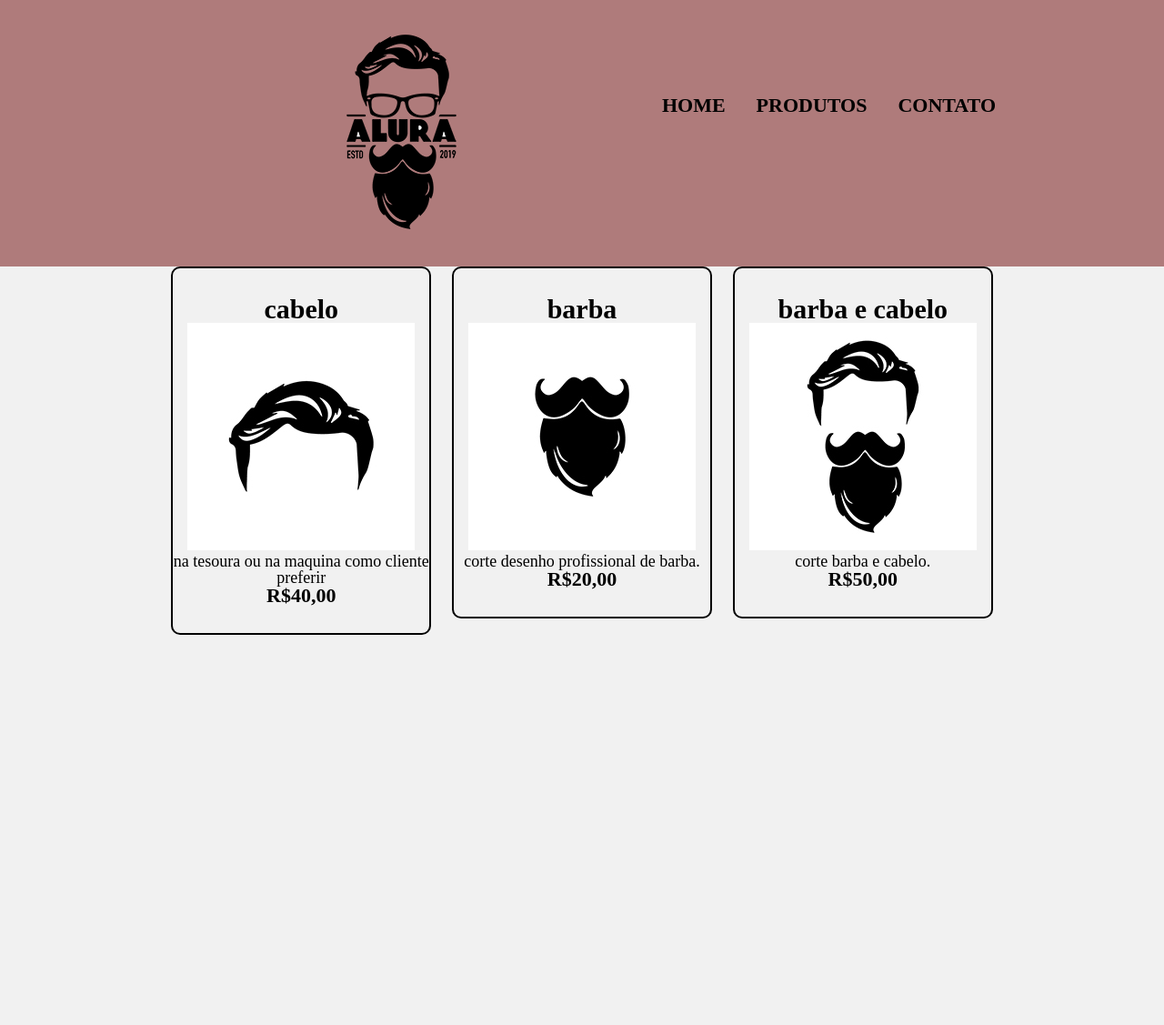
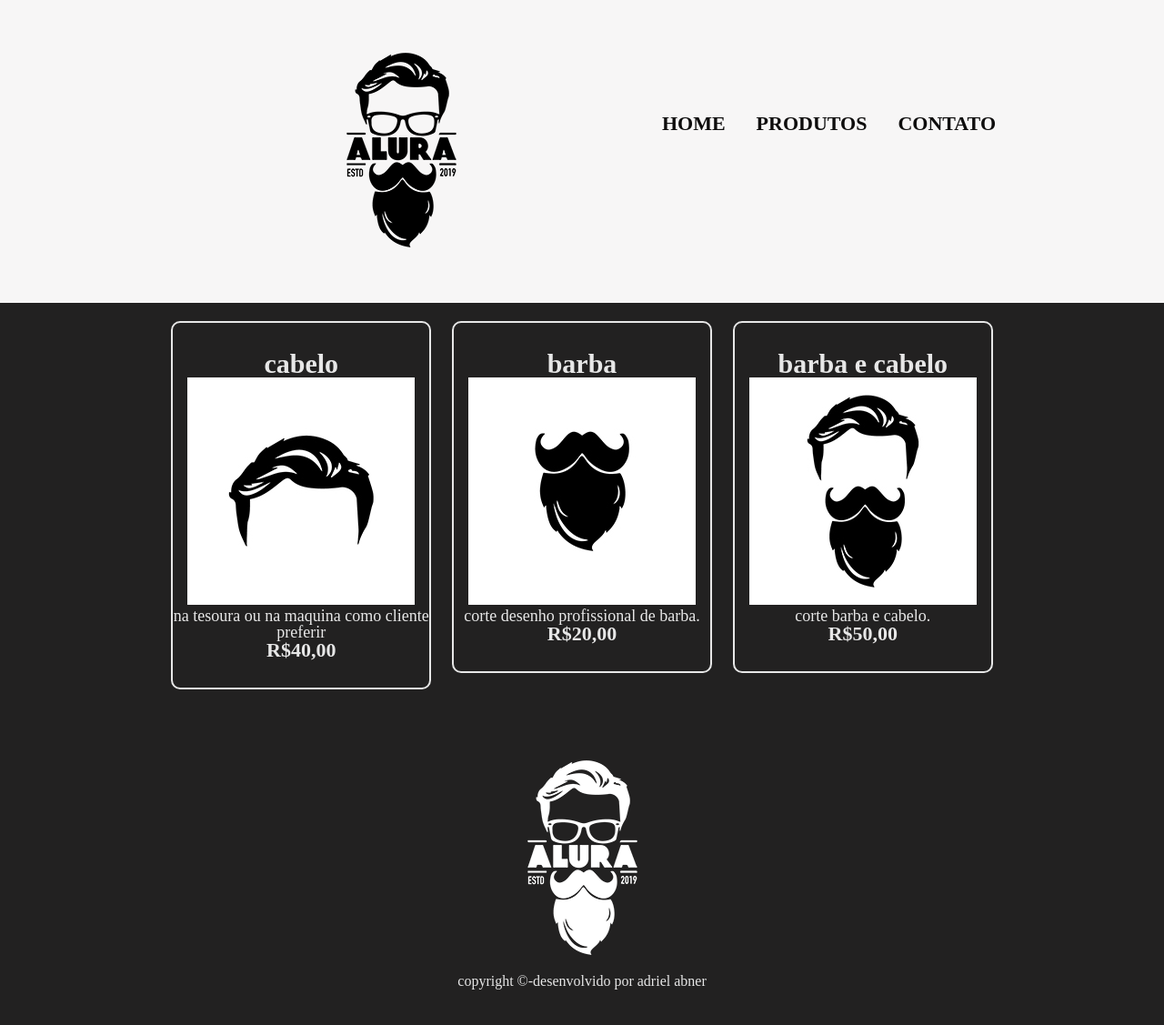
Before and after one commit to adrieltreter/2front23, a plain HTML site: page produtos.html in a window 1280 px wide. Shown: the whole page at 91% size. Before the commit the page ends 800 px from the top, so only its background shows below. Drawn offline with Linux system fonts and the light colour scheme.

Commit message:
Add files via upload

```diff
--- a/produtos.css
+++ b/produtos.css
@@ -5,7 +5,7 @@
     text-decoration: none;
 }
 body{
-    background-color: rgb(241, 241, 241);
+    background-color: rgb(34, 33, 33);
 }
 nav li{
     display:    inline-block;
@@ -13,22 +13,23 @@ nav li{
 }
 nav  a  {
     text-decoration:none ;
-    color: black;
+    color: rgb(14, 13, 13);
     font-size:22px;
     font-weight: bold;
     text-transform:uppercase
 }
 nav a:hover{
-    color: rgb(204, 207, 207);
+    color: rgb(140, 100, 250);
     text-decoration: underline;
 }
 header{
-    background-color: rgb(175, 123, 123);
+    background-color: rgb(247, 246, 246);
     padding: 20px 0;
 }
 .content{
     width:940px;
     margin:0 auto;
+    padding: 20PX;
 }
 nav{
     float:right;
@@ -39,14 +40,14 @@ nav{
     text-align: center;
     width: 30%;
     vertical-align: top;
-    border: 2px solid #000;
+    border: 2px solid #e7e7e7;
     border-radius:  10px;
     margin: 0 1%;
     padding:  30px 0;
 }
 .produtos li:hover{
     transform: scale(1.05);
-    border-color:rgb(241, 241, 241); ;
+    border-color:rgb(128, 109, 216); ;
 }
 .produtos h2{
     font-size: 30px;
@@ -66,8 +67,18 @@ nav{
     width: 40px;
 }
 .produtos li:active {
-    border-color: rgb(26, 27, 27);
+    border-color: rgb(24, 23, 23);
 }
 .produtos li:hover h2{
     font-size: 35px;
 }
+
+footer{
+    text-align: center;
+    background-color:url("imagens/bg.jpg");
+    padding: 40px 0;
+    color: #e7e7e7;
+}
+main{
+    color: #e7e7e7;
+}
--- a/produtos.html
+++ b/produtos.html
@@ -50,4 +50,8 @@
     </ul>
 </div>
 </main>
+<footer>
+    <img src="imagens/logo-branco.png" alt="">
+    <p>copyright &copy;-desenvolvido por <b>adriel abner</b></p>
+</footer>
 </html>
```
